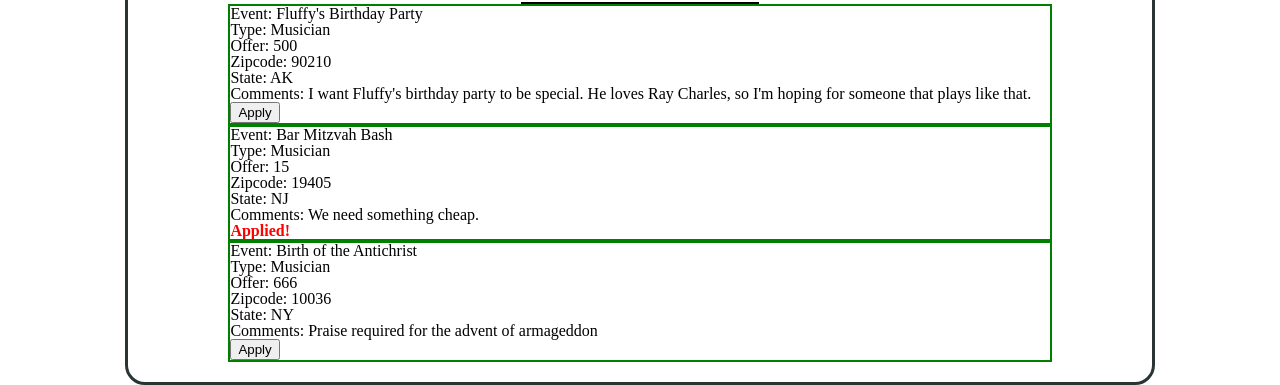
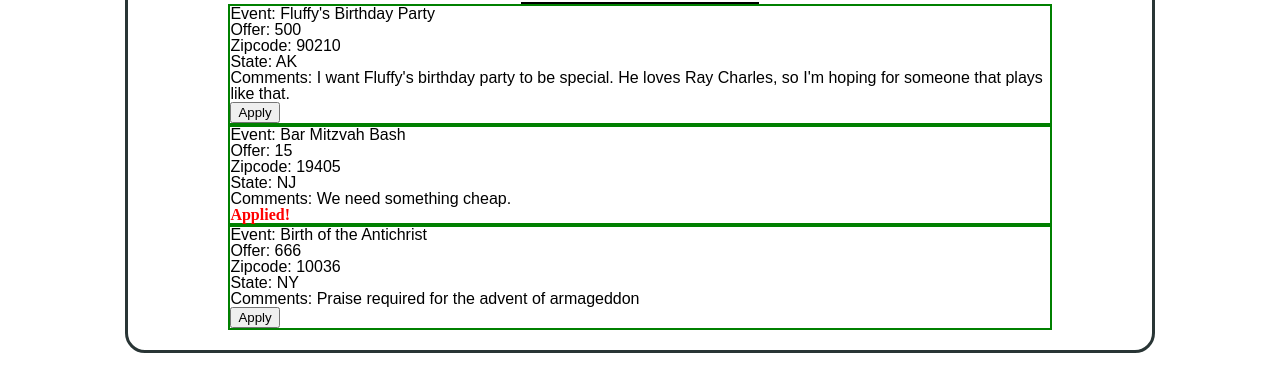
Before and after one commit to nvbcode/StarvingArtists, a plain HTML site: page public/artist.html in a window 1280 px wide. Shown: the part 751-1136 px from the top of the page. After the commit the page ends 1104 px from the top, so only its background shows below. Drawn offline with nearby package versions, Linux system fonts and the light colour scheme.

Commit message:
Increased functionality of artist and client pages. Will continue doing so and adding in comments on [REQUEST] locations.

```diff
--- a/public/css/style.css
+++ b/public/css/style.css
@@ -6,7 +6,7 @@ html, body{
 }
 
 .show{
-	display:flex;
+	display:flex !important;
 }
 
 #banner, .boxBanner {
@@ -45,6 +45,10 @@ html, body{
 	border-bottom-style: solid;
 	border-bottom-width:2px;
 	border-color:black;
+}
+
+.eventElement{
+	font-family: Arial, Helvetica, sans-serif;
 }
 
 .rowBox{
@@ -132,7 +136,7 @@ html, body{
 .modal {
 	display: none; /* Hidden by default */
 	position: fixed; /* Stay in place */
-	z-index: 1; /* Sit on top */
+	z-index: 100; /* Sit on top */
 	padding-top:10px;
 	left: 0;
 	top: 0;
@@ -178,6 +182,8 @@ html, body{
 /*ARTIST PROFILE SECTION*/
 #profileSection{
 	display:flex;
+	justify-content:space-around;
+	align-items: center;
 	width:100%;
 	min-height:300px;
 	border-color:blue;
--- a/public/js/artist.js
+++ b/public/js/artist.js
@@ -1,4 +1,11 @@
-$(function () {
+//THIS IS ALL TEST DATA: ONCE THE FRONT AND BACK ARE LINKED, EVERYTHING BETWEEN THIS AND [END: DELETE ALL] WILL BE REMOVED.
+
+	//NOTE: we could create our own validation system by including a column randomly generated, but unique alphanumeric sequences. We could
+	// then pass this forward along with each request and send it back with each post with no worries because the odds of anyone being able
+	// to accurately recreate another sequence as simple as 5 numbers and 3 letters) (i.e. 10^5 * 24^3 possibilities) is very low.
+
+	//[REQUEST]: GET info from database by [id].
+
 	const testArtist = {
 		id: 42,
 		firstName: "Bob",
@@ -10,6 +17,7 @@ $(function () {
 			"sexy jazz sax",
 			"sweet jazz sax for the soul"
 		],
+		//[REQUEST]: linked to [reviews] table. No actual request should be needed.
 		reviews: [
 			{
 				rating: 5,
@@ -25,66 +33,66 @@ $(function () {
 				comment: "His jazz does nothing for my soul."
 			}
 		],
+		//[REQUEST]: linked to [events] table. No actual request should be needed.
 		applications: [
-			2
+			22
 		]
 	}
 
+	//[REQUEST]: GET list of events from [events] table based on [artist] type.
 	const eventsList = [
 		{
-			id: 1,
+			id: 10,
 			eventName: "Fluffy's Birthday Party",
 			zipcode: "90210",
 			price: 500,
 			state: "AK",
-			artist: "Musician",
+			artType: "Musician",
 			comments: "I want Fluffy's birthday party to be special. He loves Ray Charles, so I'm hoping for someone that plays like that.",
 		},
 		{
-			id: 2,
+			id: 22,
 			eventName: "Bar Mitzvah Bash",
 			zipcode: "19405",
 			price: 15,
 			state: "NJ",
-			artist: "Musician",
+			artType: "Musician",
 			comments: "We need something cheap.",
 		},
 		{
-			id: 3,
+			id: 37,
 			eventName: "Birth of the Antichrist",
 			zipcode: "10036",
 			price: 666,
 			state: "NY",
-			artist: "Musician",
+			artType: "Musician",
 			comments: "Praise required for the advent of armageddon",
+		},
+		{
+			id: 99,
+			eventName: "The Annexation of Poland",
+			zipcode: "99999",
+			price: 1500,
+			state: "WS",
+			artType: "Artist",
+			comments: "Need a painter to create a commemorative piece for this great day.",
 		}
 	]
+	//[END: DELETE ALL]
 
-	function eventsRender(dataList) {
+$(function () {
 
-		for (i = 0; i < dataList.length; i++) {
-			$('#eventsBox').append(`
-		<div class="oneEvent">
-			<div class="eventElement">Event: ${dataList[i].eventName}</div>
-			<div class="eventElement">Type: ${dataList[i].artist}</div>
-			<div class="eventElement">Offer: ${dataList[i].price}</div>
-			<div class="eventElement">Zipcode: ${dataList[i].zipcode}</div>
-			<div class="eventElement">State: ${dataList[i].state}</div>
-			<div class="eventElement">Comments: ${dataList[i].comments}</div>
-			<button class="applyButton" id="${dataList[i].id}">Apply</button>
-			<div class="notice hide" id="${dataList[i].id}notice">Applied!</div>
-		</div>
-	`)
-		}
-		for (i = 0; i < dataList.length; i++) {
-			if (testArtist.applications.includes(dataList[i].id)) {
-				$(`#${dataList[i].id}notice`).removeClass("hide");
-				$(`#${dataList[i].id}`).addClass("hide");
-			}
-		}
-	}
+	//PROFILE GENERATION: this section sets up the page to populate with the profile information.
+	function startRender() {
 
-	function startRender() {
+		// $.get('/api/profile/42') -- i.e. getting data based on the unique identifier.
+		// 	.then(function (profile){}
+
+		//[REQUEST]: GET [profile]. In the actual code:
+		// 1. the test stuff above will be removed,
+		// 2. the code below will go into the {} of the .then request above, and
+		// 3. testArtist in the code below will be replaced with the [profile] argument seen above. Or vice versa. It's all good.
+
 		$('#banner').append(`Welcome, ${testArtist.firstName} ${testArtist.lastName}!`);
 		$('#picBox').append(`<img id=profilePic src=${testArtist.profilePic}>`);
 
@@ -102,10 +110,49 @@ $(function () {
 			</div>`)
 		}
 
-		eventsRender(eventsList);
+		eventsRender();
 	}
 
 	startRender();
+
+//CREATING THE EVENTS LIST: This is a generic function that makes a list of available events. Called in PROFILE GENERATION.
+function eventsRender() {
+
+		// $.get('/api/events')
+		// 	.then(function (events){}
+
+		//[REQUEST]: GET [profile]. In the actual code:
+		// 1. the test stuff above will be removed,
+		// 2. the code below will go into the {} of the .then request above, and
+		// 3. eventsList in the code below will be replaced with the [events] argument seen above. Or vice versa. It's all good.
+
+
+	for (i = 0; i < eventsList.length; i++) {
+		const e = eventsList[i];
+		if (e.artType === testArtist.artType)
+
+
+		$('#eventsBox').append(`
+			<div class="oneEvent">
+				<div class="eventElement">Event: ${e.eventName}</div>
+				<div class="eventElement">Offer: ${e.price}</div>
+				<div class="eventElement">Zipcode: ${e.zipcode}</div>
+				<div class="eventElement">State: ${e.state}</div>
+				<div class="eventElement">Comments: ${e.comments}</div>
+				<button class="applyButton" id="${e.id}">Apply</button>
+				<div class="notice hide" id="${e.id}notice">Applied!</div>
+			</div>
+		`)
+	}
+
+	for (i = 0; i < eventsList.length; i++) {
+		const e = eventsList[i]
+		if (testArtist.applications.includes(e.id)) {
+			$(`#${e.id}notice`).removeClass("hide");
+			$(`#${e.id}`).addClass("hide");
+		}
+	}
+}
 
 	$("#eventsBox").on("click", ".applyButton", applyEvent);
 	function applyEvent(event) {
```
Also changed, not shown: public/client.html (+4 -4 lines), public/js/client.js (+51 -20 lines).
